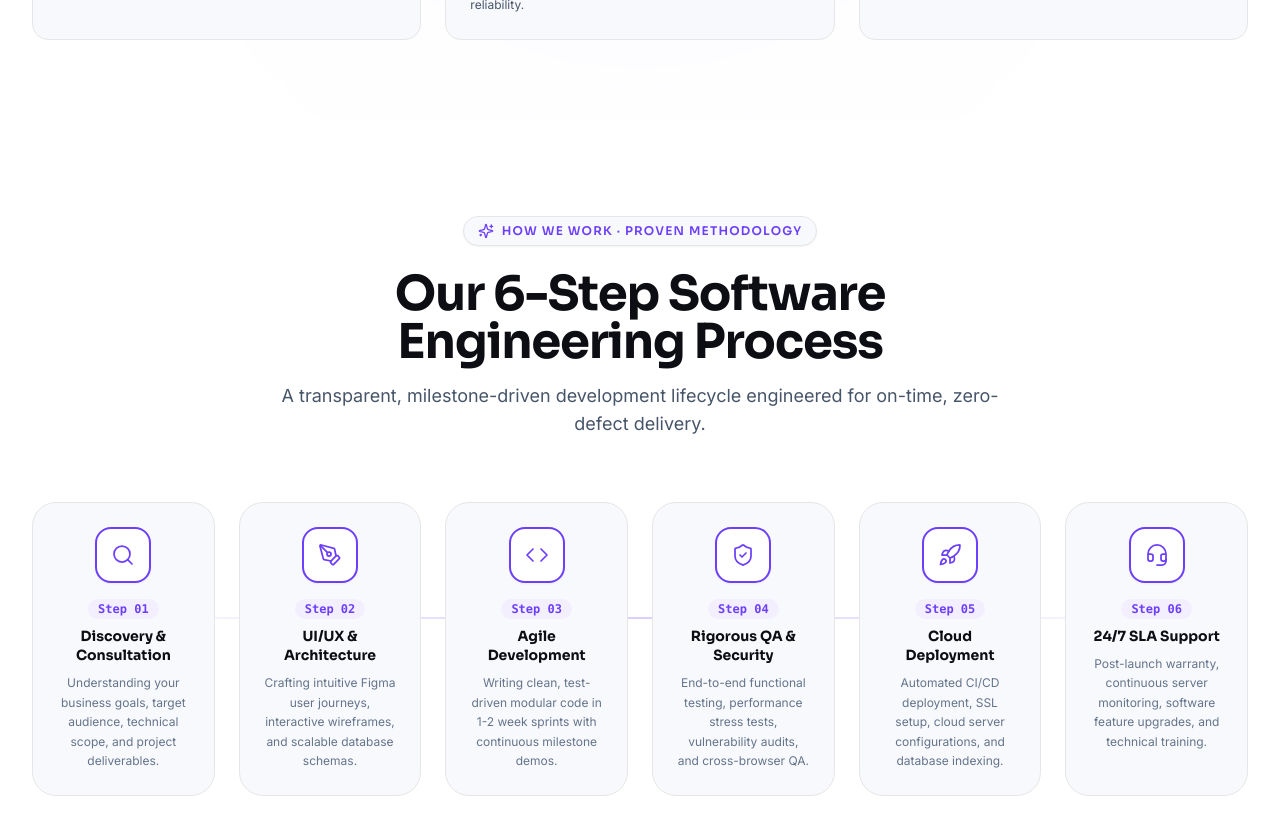
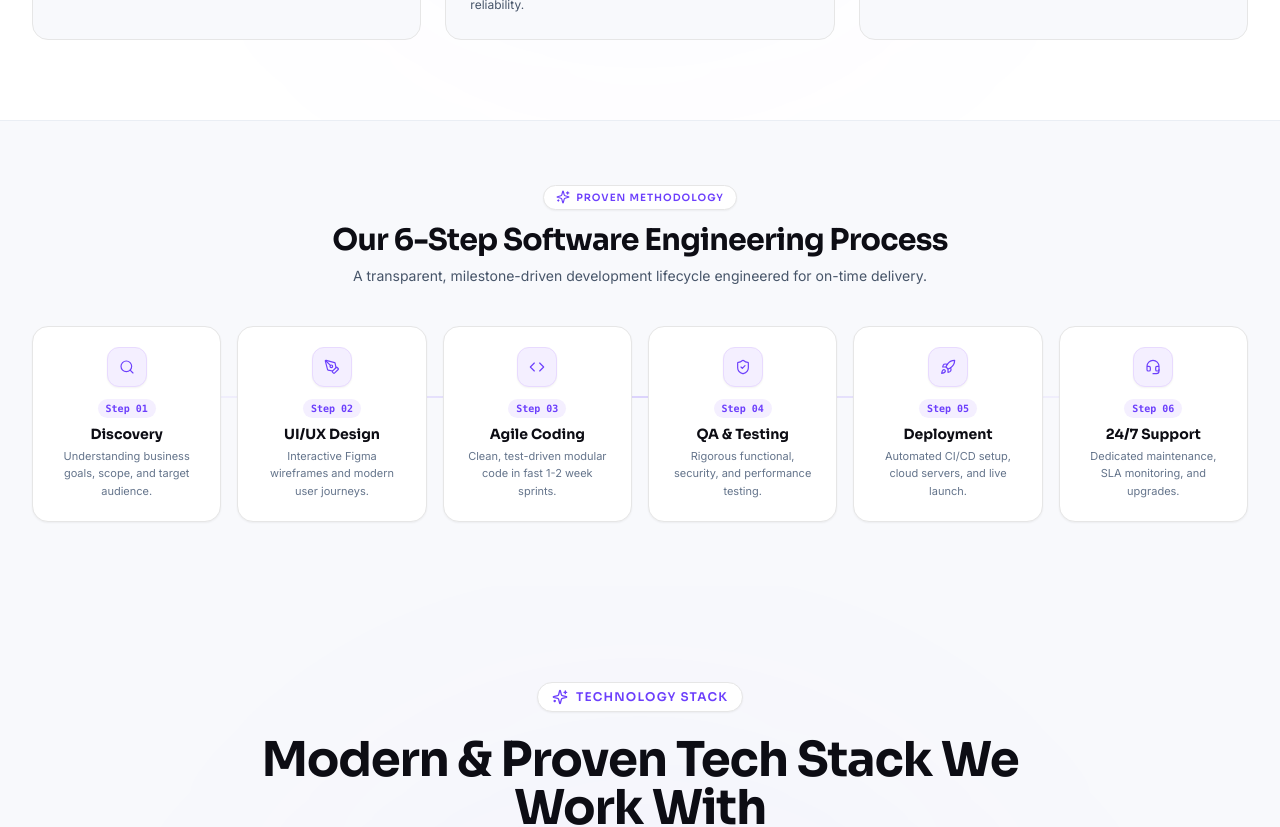
Before and after one commit to nimradeveloper812-collab/NimraDev-Labs-My-Company-, a React (Vite) app: page / in a window 1280 px wide. Shown: the part 7520-8347 px from the top of the page. Built offline with nearby package versions, Linux system fonts and the light colour scheme.

Commit message:
Make Process section compact with smaller card sizes

```diff
--- a/src/components/sections/Process.jsx
+++ b/src/components/sections/Process.jsx
@@ -5,92 +5,92 @@ import { Search, PenTool, Code, ShieldCheck, Rocket, Headset, Sparkles } from 'l
 const processSteps = [
   {
     num: '01',
-    title: 'Discovery & Consultation',
-    desc: 'Understanding your business goals, target audience, technical scope, and project deliverables.',
+    title: 'Discovery',
+    desc: 'Understanding business goals, scope, and target audience.',
     icon: Search
   },
   {
     num: '02',
-    title: 'UI/UX & Architecture',
-    desc: 'Crafting intuitive Figma user journeys, interactive wireframes, and scalable database schemas.',
+    title: 'UI/UX Design',
+    desc: 'Interactive Figma wireframes and modern user journeys.',
     icon: PenTool
   },
   {
     num: '03',
-    title: 'Agile Development',
-    desc: 'Writing clean, test-driven modular code in 1-2 week sprints with continuous milestone demos.',
+    title: 'Agile Coding',
+    desc: 'Clean, test-driven modular code in fast 1-2 week sprints.',
     icon: Code
   },
   {
     num: '04',
-    title: 'Rigorous QA & Security',
-    desc: 'End-to-end functional testing, performance stress tests, vulnerability audits, and cross-browser QA.',
+    title: 'QA & Testing',
+    desc: 'Rigorous functional, security, and performance testing.',
     icon: ShieldCheck
   },
   {
     num: '05',
-    title: 'Cloud Deployment',
-    desc: 'Automated CI/CD deployment, SSL setup, cloud server configurations, and database indexing.',
+    title: 'Deployment',
+    desc: 'Automated CI/CD setup, cloud servers, and live launch.',
     icon: Rocket
   },
   {
     num: '06',
-    title: '24/7 SLA Support',
-    desc: 'Post-launch warranty, continuous server monitoring, software feature upgrades, and technical training.',
+    title: '24/7 Support',
+    desc: 'Dedicated maintenance, SLA monitoring, and upgrades.',
     icon: Headset
   },
 ];
 
 export default function Process() {
   return (
-    <section id="process" className="py-24 bg-white relative overflow-hidden font-inter text-[#0D0D14]">
+    <section id="process" className="py-14 sm:py-16 bg-[#F8F9FC] relative overflow-hidden font-inter text-[#0D0D14] border-t border-slate-200/60">
       <div className="max-w-7xl mx-auto px-4 sm:px-6 lg:px-8 relative z-10">
 
-        {/* Section Header */}
-        <div className="text-center max-w-3xl mx-auto mb-16">
-          <div className="inline-flex items-center space-x-2 px-3.5 py-1.5 rounded-full bg-[#F8F9FC] border border-[#E6E6E6] mb-6 shadow-sm">
-            <Sparkles className="w-4 h-4 text-[#6C3FFC]" />
-            <span className="text-xs font-sora font-semibold text-[#6C3FFC] tracking-widest uppercase">
-              How We Work · Proven Methodology
+        {/* Section Header (Compact) */}
+        <div className="text-center max-w-2xl mx-auto mb-10">
+          <div className="inline-flex items-center space-x-1.5 px-3 py-1 rounded-full bg-white border border-[#E6E6E6] mb-3 shadow-sm">
+            <Sparkles className="w-3.5 h-3.5 text-[#6C3FFC]" />
+            <span className="text-[10px] font-sora font-semibold text-[#6C3FFC] tracking-widest uppercase">
+              Proven Methodology
             </span>
           </div>
-          <h2 className="text-3xl sm:text-4xl lg:text-5xl font-sora font-bold text-[#0D0D14] mb-4 tracking-tight">
+          <h2 className="text-2xl sm:text-3xl font-sora font-bold text-[#0D0D14] mb-2 tracking-tight">
             Our 6-Step Software Engineering Process
           </h2>
-          <p className="text-slate-600 font-inter text-base sm:text-lg">
-            A transparent, milestone-driven development lifecycle engineered for on-time, zero-defect delivery.
+          <p className="text-slate-600 font-inter text-xs sm:text-sm">
+            A transparent, milestone-driven development lifecycle engineered for on-time delivery.
           </p>
         </div>
 
         <div className="relative">
           {/* Subtle connecting line on desktop */}
-          <div className="hidden lg:block absolute top-1/2 left-4 right-4 h-0.5 bg-gradient-to-r from-transparent via-[#6C3FFC]/25 to-transparent -translate-y-8 pointer-events-none"></div>
+          <div className="hidden xl:block absolute top-1/2 left-6 right-6 h-0.5 bg-gradient-to-r from-transparent via-[#6C3FFC]/20 to-transparent -translate-y-7 pointer-events-none"></div>
 
-          <div className="grid grid-cols-1 md:grid-cols-2 lg:grid-cols-3 xl:grid-cols-6 gap-6 relative">
+          <div className="grid grid-cols-2 sm:grid-cols-3 xl:grid-cols-6 gap-3.5 sm:gap-4 relative">
             {processSteps.map((step, index) => {
               const Icon = step.icon;
               return (
                 <motion.div
                   key={index}
-                  initial={{ opacity: 0, y: 20 }}
+                  initial={{ opacity: 0, y: 15 }}
                   whileInView={{ opacity: 1, y: 0 }}
                   viewport={{ once: true }}
-                  transition={{ duration: 0.5, delay: index * 0.1 }}
-                  className="relative flex flex-col items-center text-center p-6 bg-[#F8F9FC] rounded-3xl border border-[#E6E6E6] hover:border-[#6C3FFC]/40 hover:bg-white hover:shadow-purple-glow transition-all duration-300 group"
+                  transition={{ duration: 0.35, delay: index * 0.06 }}
+                  className="relative flex flex-col items-center text-center p-4 sm:p-5 bg-white rounded-2xl border border-[#E6E6E6] hover:border-[#6C3FFC]/40 hover:shadow-purple-glow hover:-translate-y-1 transition-all duration-300 group shadow-sm"
                 >
-                  <div className="w-14 h-14 rounded-2xl bg-white border-2 border-[#6C3FFC] flex items-center justify-center mb-4 z-10 shadow-sm group-hover:scale-110 group-hover:bg-[#6C3FFC] text-[#6C3FFC] group-hover:text-white transition-all duration-300">
-                    <Icon className="w-6 h-6 stroke-[1.75]" />
+                  <div className="w-10 h-10 rounded-xl bg-[#F4EFFF] border border-[#E8DAFF] flex items-center justify-center mb-3 z-10 shadow-sm group-hover:scale-105 group-hover:bg-[#6C3FFC] text-[#6C3FFC] group-hover:text-white transition-all duration-300 shrink-0">
+                    <Icon className="w-4 h-4 stroke-[1.75]" />
                   </div>
 
-                  <span className="font-mono text-xs font-bold text-[#6C3FFC] bg-[#F4EFFF] px-2.5 py-0.5 rounded-full mb-2">
+                  <span className="font-mono text-[10px] font-bold text-[#6C3FFC] bg-[#F4EFFF] px-2 py-0.5 rounded-full mb-1.5">
                     Step {step.num}
                   </span>
 
-                  <h3 className="text-sm font-sora font-bold text-[#0D0D14] mb-2 leading-snug">
+                  <h3 className="text-xs sm:text-sm font-sora font-bold text-[#0D0D14] mb-1 leading-snug">
                     {step.title}
                   </h3>
 
-                  <p className="text-slate-500 font-inter text-xs leading-relaxed">
+                  <p className="text-slate-500 font-inter text-[11px] leading-relaxed">
                     {step.desc}
                   </p>
                 </motion.div>
```
